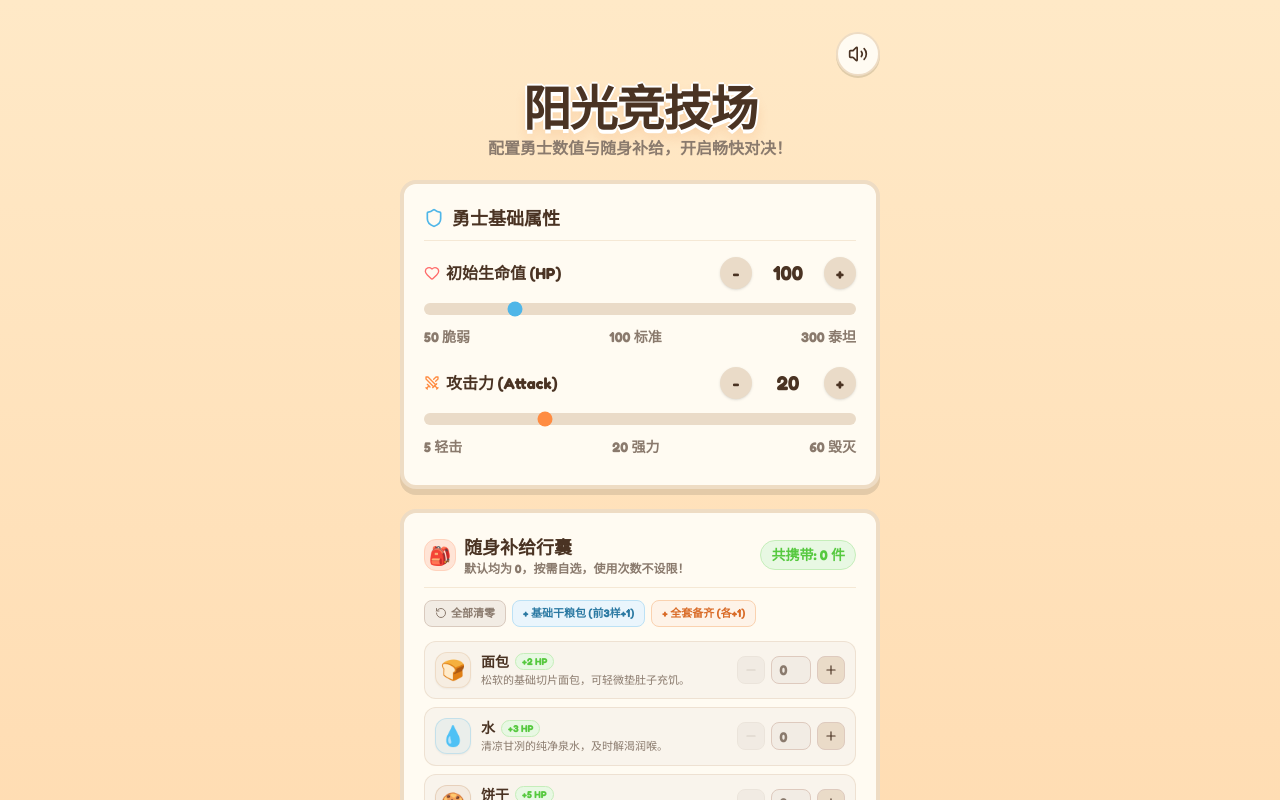
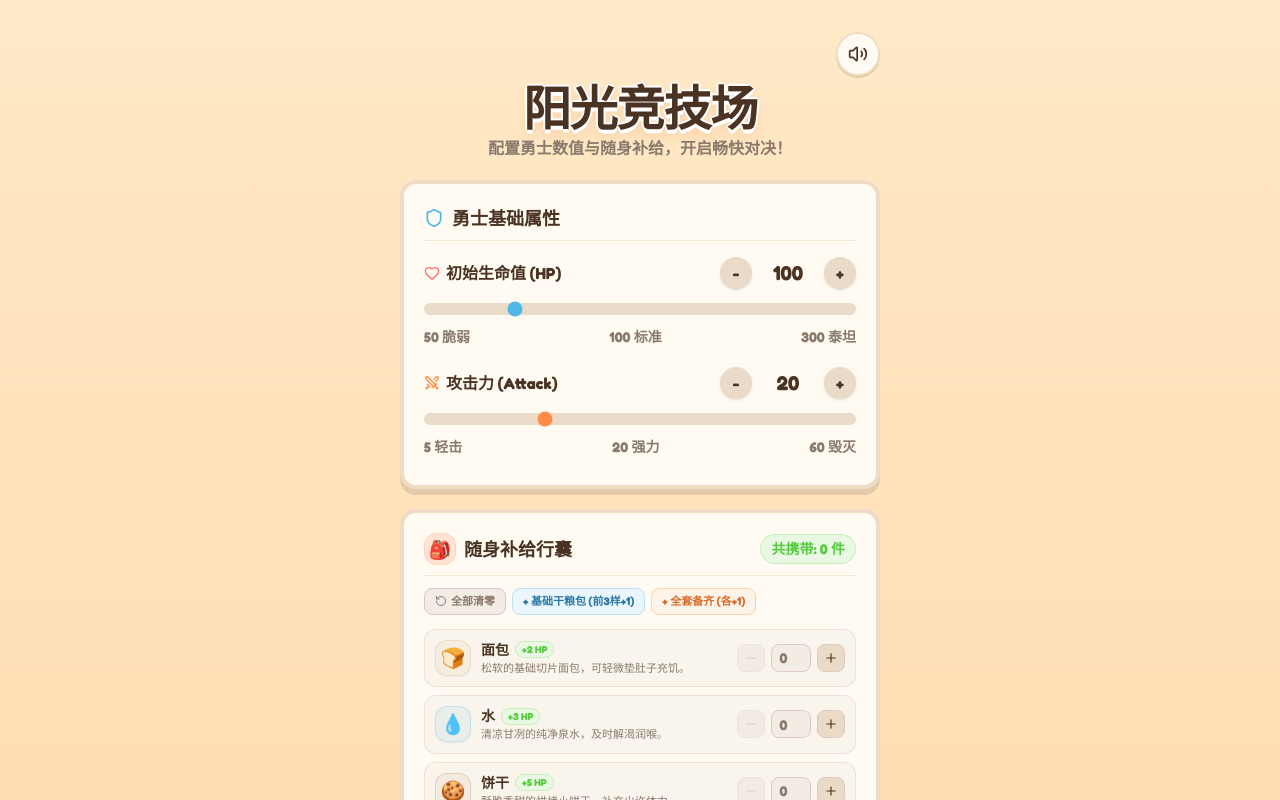
Before and after one commit to fengjinlong/letsBattle, a React (Vite) app: page / in a window 1280 px wide. Shown: the top 800 px of the page. Built offline with nearby package versions, Linux system fonts and the light colour scheme.

Commit message:
ui: remove redundant description in SetupPage
Remove the descriptive text for the supply bag section to clean up the UI layout.

```diff
--- a/src/pages/SetupPage.tsx
+++ b/src/pages/SetupPage.tsx
@@ -253,9 +253,7 @@ export const SetupPage: React.FC<SetupPageProps> = ({
               <h2 className="text-base sm:text-lg font-black text-[#4A3323] flex items-center gap-1.5">
                 <span>随身补给行囊</span>
               </h2>
-              <p className="text-[11px] sm:text-xs text-[#8A7A6D] font-bold">
-                默认均为 0，按需自选，使用次数不设限！
-              </p>
+
             </div>
           </div>
 
```
